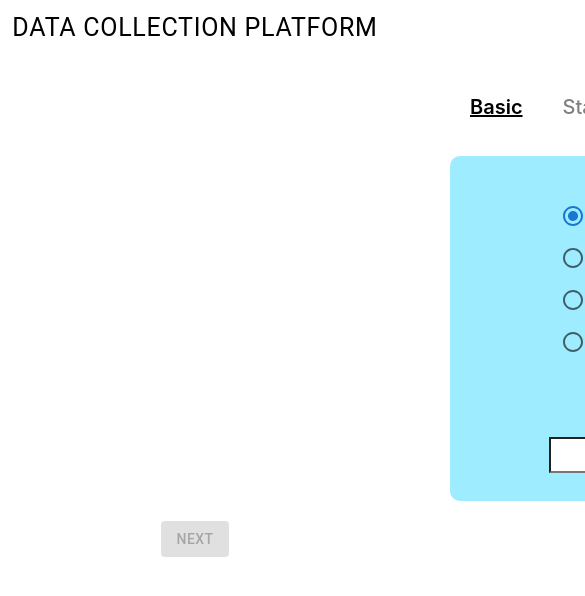
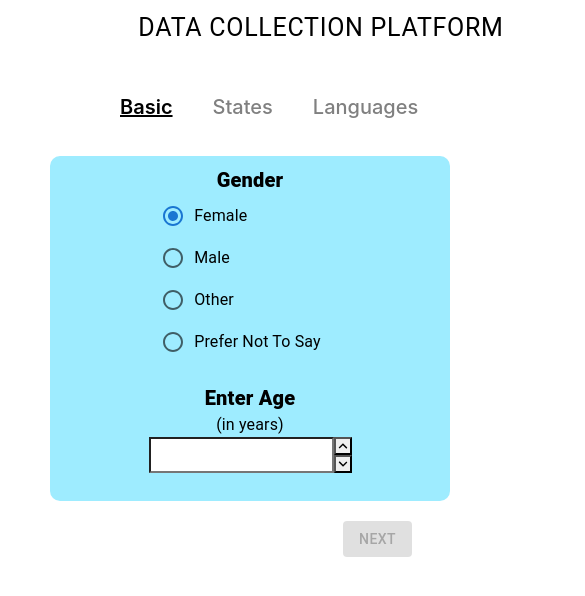
Before and after one commit to saksham218/data-collection, a React (Create React App) app in the folder client/: page / in a window 390 px wide. Shown: the top 596 px of the page, 585 px wide, since content can reach past the window. Built offline with nearby package versions, Linux system fonts and the light colour scheme.

Commit message:
responsive

```diff
--- a/client/src/components/Home.css
+++ b/client/src/components/Home.css
@@ -1,3 +1,5 @@
+/* styles for lg size */
+@media (min-width: 992px) {
     #nav-list {
         margin-top: 50px;
         display: flex;
@@ -46,3 +48,56 @@
     .theme:hover {
         cursor: pointer;
     }
+}
+
+/* styles for sm size */
+@media (max-width: 991px) {
+    #nav-list {
+        margin-top: 50px;
+        display: flex;
+        background-color: white;
+        height: 30px;
+        border: 0px;
+        z-index: 5;
+        /* top: 1000; */
+        padding-top: 25px;
+        padding-left: 100px
+    }
+
+    #nav-list li {
+        list-style-type: none;
+        padding: 20px;
+        border-radius: 10px;
+        transition: background 1s;
+        color: grey;
+        font-weight: 500;
+        font-size: 20px
+    }
+
+    #nav-list li:hover {
+        cursor: pointer;
+        /*underlne*/
+
+    }
+
+    .theme {
+        padding: 13px;
+        margin: 13px;
+        border: none;
+        border-radius: 10px;
+        font-weight: 600;
+    }
+
+    #normal {
+        background-color: #fff;
+    }
+
+    #dark {
+        background-color: #000;
+        color: #fff;
+    }
+
+    .theme:hover {
+        cursor: pointer;
+    }
+}
--- a/client/src/components/Home.jsx
+++ b/client/src/components/Home.jsx
@@ -222,15 +222,20 @@ const Home = () => {
     return (
         <div>
             <CircularProgress style={{ 'margin': '200px', 'marginLeft': '600px', 'display': submitting ? 'block' : 'none' }} />
-            <Box style={{ 'display': !submitting ? 'block' : 'none' }}>
-                <Box style={{ 'zIndex': '5' }}>
-                    <Box style={{ 'zIndex': '10' }}>
-                        <Button style={{ 'fontSize': '25px', 'color': 'black', 'fontWeight': '400' }}>Data Collection Platform </Button>
+            <Box style={{ 'display': !submitting ? 'block' : 'none' }}
+                sx={{ width: { xs: '650px', md: '900px', lg: '1150px' } }}>
+                <Box xs={{ ml: { xs: '0px' } }}>
+
+
+
+                    <Button style={{ 'fontSize': '25px', 'color': 'black', 'fontWeight': '400' }}
+                        sx={{ pl: { xs: '0px', md: '75px', lg: '150px' }, ml: { xs: '0px' } }}
+                    >Data Collection Platform </Button>
                     {/* <Button to="/aboutus"
                         style={{ 'top': '0', 'right': '0' }}
                     >ABOUT US</Button> */}
-                    </Box>
-                    <Box style={{ 'marginTop': '10px', 'paddingLeft': '250px' }}>
+
+                    <Box sx={{ mt: '10px', pl: { sm: '0px', md: '250px', lg: '300px' } }}>
                         <AppBar style={{ 'backgroundColor': 'white', 'zIndex': '0', 'height': '0px', 'position': 'absolute' }}>
                             <ul id="nav-list">
                                 <li onClick={() => { setStep(1) }}
@@ -245,7 +250,11 @@ const Home = () => {
                 </Box>
                 {/* <TextField label="Name" gutterBottom value={name} onChange={(e) => { setName(e.target.value) }} /> */}
                 {
-                    step === 1 ? <Box style={{ 'marginBottom': '10px' }}><Box style={{ 'backgroundColor': '#9eecff', 'width': '400px', 'marginLeft': '450px', 'height': '325px', 'marginTop': '100px', 'borderRadius': '10px', 'paddingBottom': '10px', 'paddingTop': '10px' }}><Box>
+                    step === 1 ?
+                        <Box style={{ 'marginBottom': '10px' }}>
+                            <Box style={{ 'backgroundColor': '#9eecff', 'width': '400px', 'height': '325px', 'marginTop': '100px', 'borderRadius': '10px', 'paddingBottom': '10px', 'paddingTop': '10px' }}
+                                sx={{ ml: { xs: '50px', md: '400px', lg: '450px' } }}>
+                                <Box>
                                     <FormControl >
                                         <FormLabel id="demo-radio-buttons-group-label" style={{ 'color': 'black', 'fontSize': '20px', 'fontWeight': '1000', }}>Gender</FormLabel>
                                         <RadioGroup
@@ -262,20 +271,7 @@ const Home = () => {
                                     </FormControl>
                                 </Box>
 
-                        {/* <LocalizationProvider dateAdapter={AdapterDayjs}>
-                <DatePicker
-                    label="Date of Birth"
-                    format="DD/MM/YYYY"
-                    value={dob}
-                    onChange={(newValue) => {
-                        setDob(newValue);
-                        console.log(newValue);
-                        console.log(dob);
-                    }}
-                    renderInput={(params) => <TextField {...params} />
-                    }
-                />
-            </LocalizationProvider> */}
+
                                 <Box >
                                     <Typography style={{ 'paddingTop': '20px', 'color': 'black', 'fontSize': '20px', 'fontWeight': '1000' }}>Enter Age <Typography syle={{ 'fontWeight': '300' }}>(in years)</Typography></Typography>
 
@@ -285,7 +281,7 @@ const Home = () => {
                                         onChange={(e) => { setAge(e.value); }} />
                                 </Box>
                             </Box>
-                        <Box>
+                            <Box sx={{ pl: { xs: '105px', md: '25px', lg: '150px' } }}>
                                 <Button variant="contained" color="primary" onClick={nextStep}
                                     style={{ 'marginTop': '20px' }}
 
@@ -310,14 +306,18 @@ const Home = () => {
 
 
                 {
-                    step === 2 ? <Box style={{ 'paddingTop': '100px' }}>
+                    step === 2 ?
+                        <Box style={{ 'paddingTop': '100px' }}>
                             <Box>
-                            <Box style={{ 'position': 'fixed', 'marginTop': '10px', 'marginLeft': '900px' }}>
+                                <Box style={{ 'position': 'fixed', 'marginTop': '10px' }}
+                                    sx={{ ml: { xs: '500px', md: '400px', lg: '900px' } }}>
                                     <Button variant="contained" color="primary" disabled={(statesVisited.length > 0 && (statesVisited[statesVisited.length - 1].stateName === "" || statesVisited[statesVisited.length - 1].durationLived === "")) ? true : false}
-                                    onClick={() => setStatesVisited([...statesVisited, { stateName: "", durationLived: '' }])}> Add State</Button></Box>
+                                        onClick={() => setStatesVisited([...statesVisited, { stateName: "", durationLived: '' }])}>
+                                        Add State</Button>
+                                </Box>
                                 {statesVisited.map((s, index) => <State s={s} index={index} states={states} setStatesVisited={setStatesVisited} statesVisited={statesVisited} />)}
                             </Box>
-                        <Box style={{ 'padding': '10px' }}>
+                            <Box style={{ 'padding': '10px' }} sx={{ ml: { lg: '150px' } }}>
                                 <Button variant="contained" color="primary" style={{ 'marginRight': '10px' }} onClick={prevStep}> Previous</Button>
                                 <Button variant="contained" color="primary" style={{ 'marginLeft': '10px' }} onClick={nextStep}
                                     disabled={(statesVisited.length === 0 || statesVisited.map(s => { return s.stateName }).includes("") || statesVisited.map(s => { return s.durationLived }).includes("")) ? true : false}
@@ -336,9 +336,11 @@ const Home = () => {
             </Button> */}
 
                 {
-                    step === 3 ? <Box style={{ 'paddingTop': '100px' }}>
+                    step === 3 ?
+                        <Box style={{ 'paddingTop': '100px' }}>
                             <Box>
-                            <Box style={{ 'position': 'fixed', 'marginTop': '10px', 'marginLeft': '1050px' }}>
+                                <Box style={{ 'position': 'fixed' }}
+                                    sx={{ ml: { xs: '500px', md: '700px', lg: '1050px' }, mt: '10px' }}>
                                     <Button variant="contained" color="primary"
                                         disabled={languagesSpoken.length > 0 && (languagesSpoken[languagesSpoken.length - 1].languageName === ""
                                             || languagesSpoken[languagesSpoken.length - 1].proficiency === ""
@@ -347,12 +349,14 @@ const Home = () => {
                                             || ((languagesSpoken[languagesSpoken.length - 1].proficiency === proficiencies[2] || languagesSpoken[languagesSpoken.length - 1].proficiency === proficiencies[3])
                                                 && (ownLanguageBlobs[ownLanguageBlobs.length - 1] === null || controlledLanguageBlobs[controlledLanguageBlobs.length - 1] === null))) ? true : false}
                                         onClick={() => { setLanguagesSpoken([...languagesSpoken, { languageName: '', proficiency: '', mode: '', learnedInState: '' }]); setControlledLanguageBlobs([...controlledLanguageBlobs, null]); setOwnLanguageBlobs([...ownLanguageBlobs, null]); }}>
-                                    Add Language</Button></Box>
+                                        Add Language
+                                    </Button>
+                                </Box>
                                 {languagesSpoken.map((l, index) => <Language l={l} index={index} proficiencies={proficiencies} languages={languages} setLanguagesSpoken={setLanguagesSpoken} languagesSpoken={languagesSpoken} statesVisited={statesVisited} states={states} controlledLanguageBlobs={controlledLanguageBlobs} setControlledLanguageBlobs={setControlledLanguageBlobs} ownLanguageBlobs={ownLanguageBlobs} setOwnLanguageBlobs={setOwnLanguageBlobs} />)}
 
                             </Box>
 
-                        <Box style={{ 'paddingTop': '20px', 'paddingBottom': '10px' }}>
+                            <Box style={{ 'paddingTop': '20px', 'paddingBottom': '10px' }} sx={{ pl: { lg: '100px' } }}>
 
                                 <Button variant="contained" color="primary" onClick={prevStep}
                                     style={{ 'marginRight': '10px' }}
--- a/client/src/components/State.jsx
+++ b/client/src/components/State.jsx
@@ -10,7 +10,8 @@ const State = ({ s, index, states, setStatesVisited, statesVisited }) => {
 
     return (
         <div>
-            <Box style={{ 'paddingTop': "20px", 'marginBottom': '20px', 'marginLeft': '450px', 'backgroundColor': '#9eecff', 'width': '400px', 'height': '250px', 'borderRadius': '10px' }}>
+            <Box style={{ 'paddingTop': "20px", 'marginBottom': '20px', 'backgroundColor': '#9eecff', 'width': '400px', 'height': '250px', 'borderRadius': '10px' }}
+                sx={{ ml: { xs: '50px', md: '400px', lg: '450px' } }}>
                 <FormControl style={{ width: "225px" }}>
 
                     <Typography style={{ 'fontSize': '20px', 'fontWeight': '1000' }}>State</Typography>
```
Also changed, not shown: client/src/components/Language.jsx (+11 -3 lines). Lines whose indentation alone changed are shown as unchanged.
